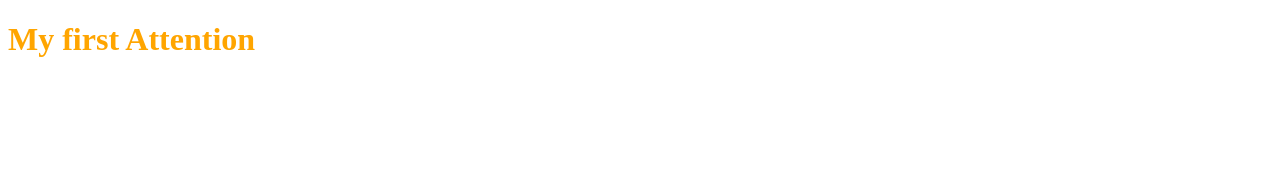
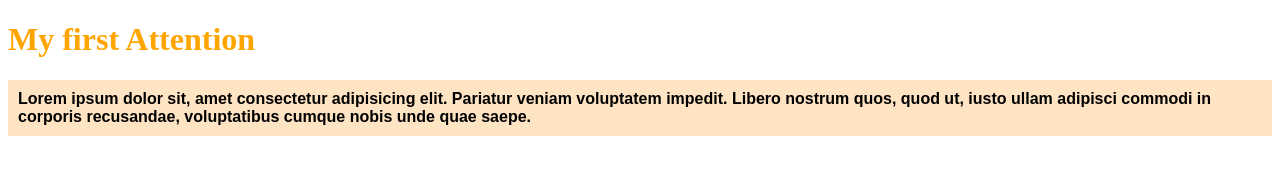
Before and after one commit to Subroto89/newPage, a plain HTML site: page index.html in a window 1280 px wide. Drawn offline with Linux system fonts and the light colour scheme.

Commit message:
p tag addition

```diff
--- a/index.html
+++ b/index.html
@@ -8,10 +8,19 @@
         h1 {
             color: orange;
         }
+        p{
+            padding:10px;
+            font-weight:bold;
+            font-family:arial;
+            background-color: bisque;
+        }
     </style>
 </head>
 
 <body>
     <h1>My first Attention</h1>
+    <p>
+        Lorem ipsum dolor sit, amet consectetur adipisicing elit. Pariatur veniam voluptatem impedit. Libero nostrum quos, quod ut, iusto ullam adipisci commodi in corporis recusandae, voluptatibus cumque nobis unde quae saepe.
+    </p>
 </body>
 </html>
```
